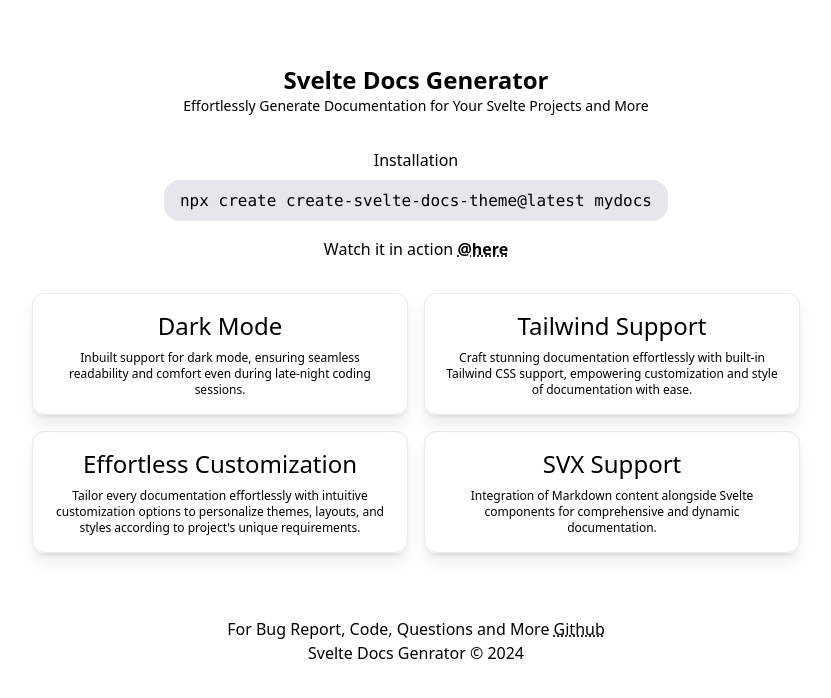
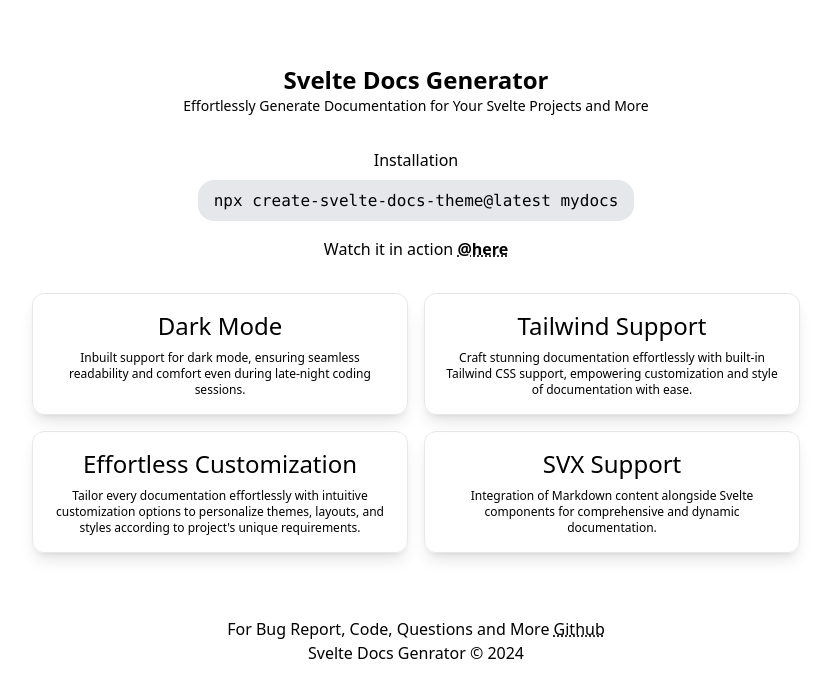
Before and after one commit to ananduremanan/create-svelte-docs-theme, a SvelteKit app in the folder site/: page / in a window 1280 px wide. Shown: the top 698 px of the page, without its empty margins (224-1055 px from the left). Built offline with nearby package versions, Linux system fonts and the light colour scheme.

Commit message:
typo update

```diff
--- a/site/src/routes/+page.svelte
+++ b/site/src/routes/+page.svelte
@@ -38,9 +38,9 @@
     <button
       class="bg-gray-200 p-2 rounded-2xl mt-2 px-4"
       on:click={() =>
-        copyToClipboard("npx create create-svelte-docs-theme@latest mydocs")}
+        copyToClipboard("npx create-svelte-docs-theme@latest mydocs")}
     >
-      <code>npx create create-svelte-docs-theme@latest mydocs</code>
+      <code>npx create-svelte-docs-theme@latest mydocs</code>
     </button>
     {#if isCopied}
       <p class="text-green-500">Text copied to clipboard</p>
```
